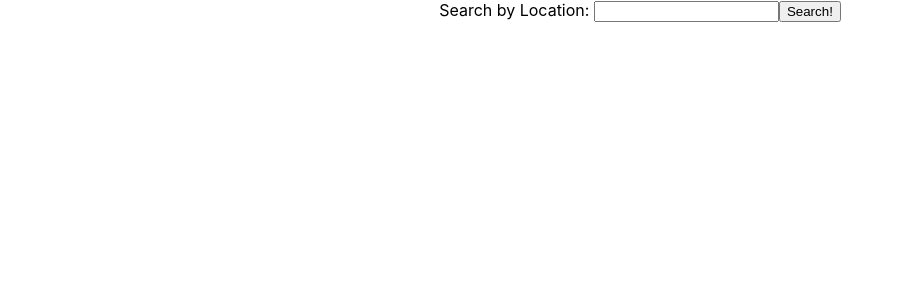
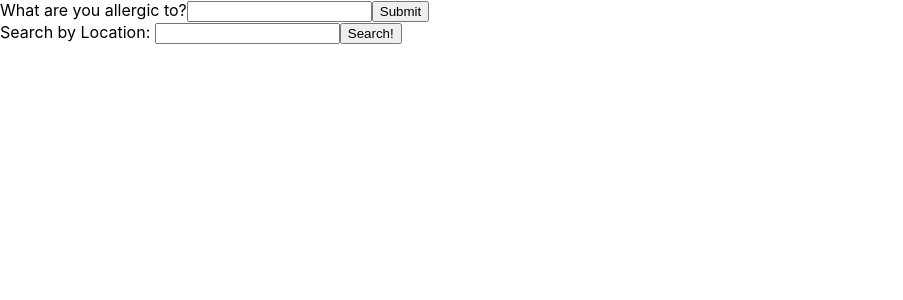
Before and after one commit to BebopVinh/food-inspector, a React (Create React App) app: page / in a window 1280 px wide. Shown: the top 300 px of the page, without its empty margins (0-903 px from the left). Built offline with nearby package versions, Linux system fonts and the light colour scheme.

Commit message:
App to render AllergenInput

```diff
--- a/src/App.js
+++ b/src/App.js
@@ -5,18 +5,21 @@ import './App.css'
 import RecipesContainer from './containers/RecipesContainer'
 import RestaurantsContainer from './containers/RestaurantsContainer'
 import Restaurant from './components/restaurants/Restaurant'
+import AllergenInput from './components/AllergenInput';
 
 
 function App() {
+
   return (
-    <div className="App">
+    <React.Fragment>
+      <AllergenInput />
       <Switch>
         <Route exact path="/restaurants/:restaurant_id" component={Restaurant}/>
         <Route exact path="/recipes/:name" component={RecipesContainer} />
         <Route exact path="/recipes" component={RecipesContainer} />
         <Route exact path="/" component={RestaurantsContainer}/>
       </Switch>
-    </div>
+    </React.Fragment>
   );
 }
 
```
